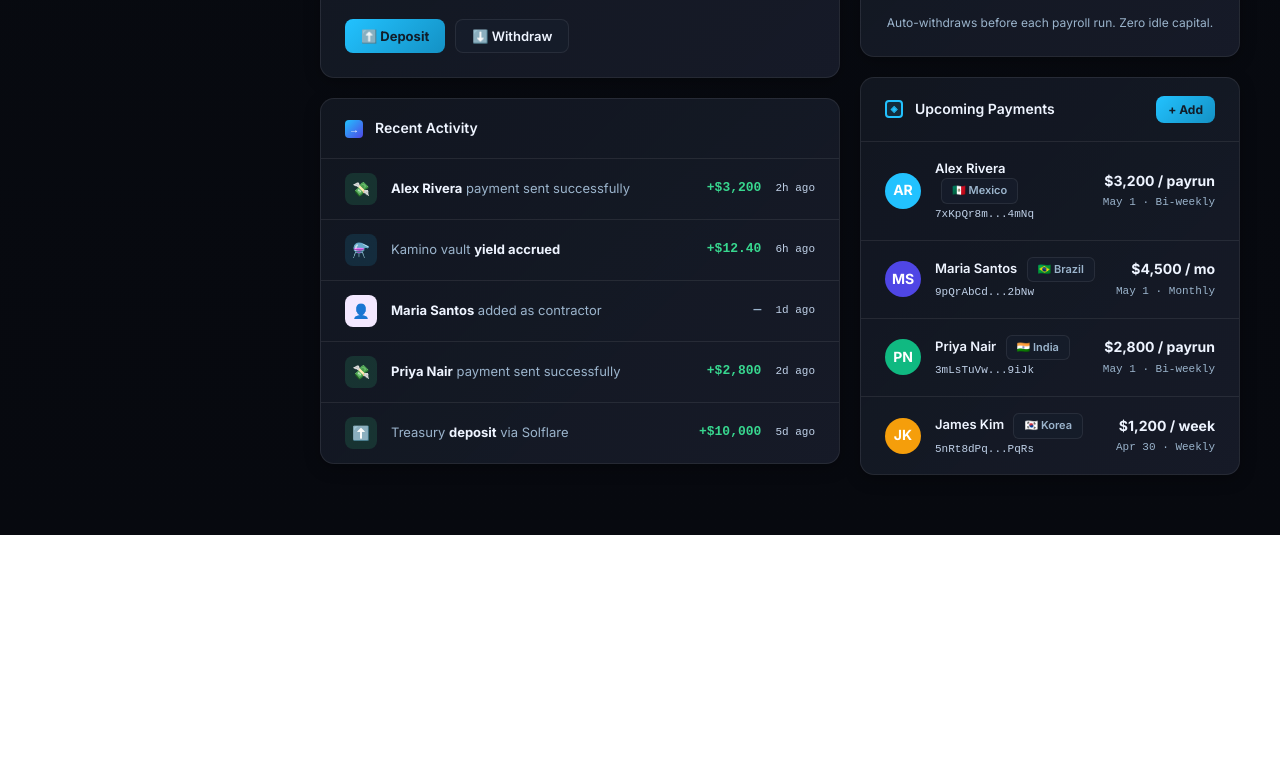
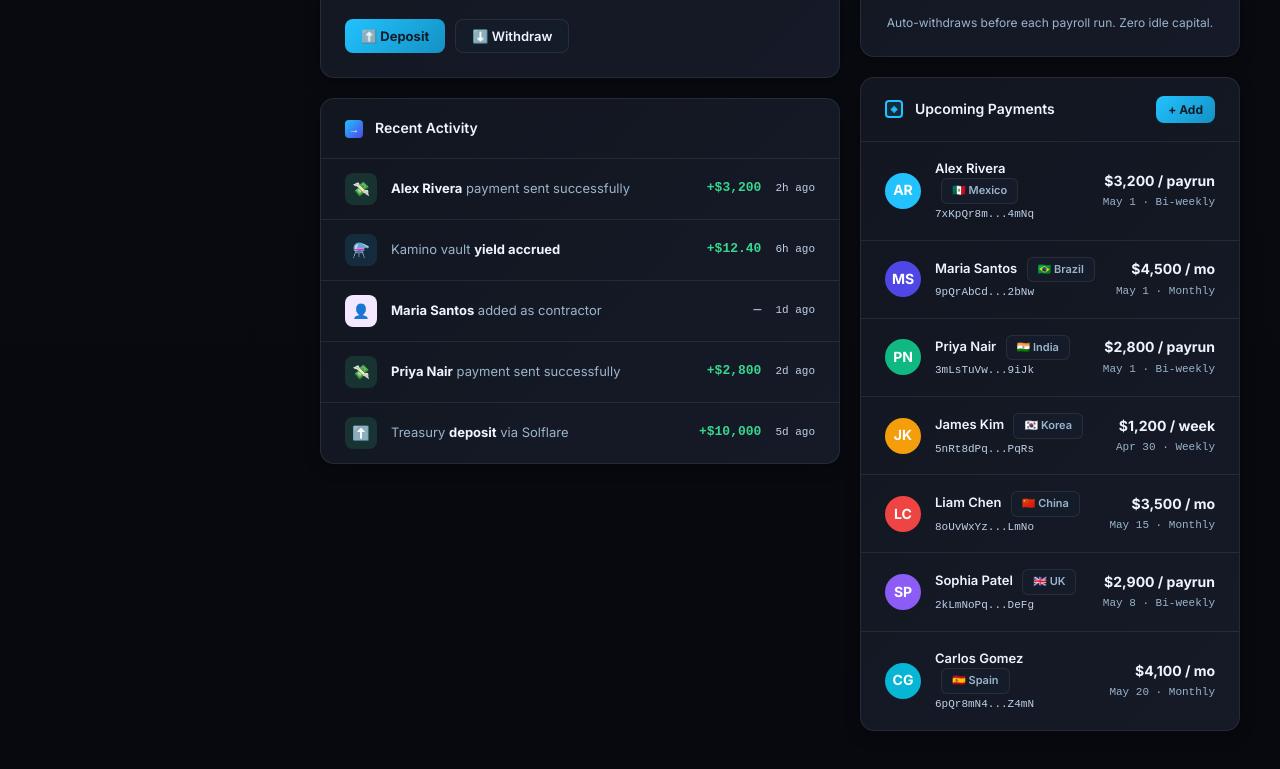
Before and after one commit to LordKaiRex/paystream, a website: page index.html in a window 1280 px wide. Shown: the part 975-1744 px from the top of the page. Before the commit the page ends 1510 px from the top, so only its background shows below. Drawn offline with Linux system fonts and the light colour scheme; no server answers.

Commit message:
Add 3 more sample default payments

```diff
--- a/index.html
+++ b/index.html
@@ -1755,6 +1755,39 @@
       country: "🇰🇷 Korea",
       avatarBg: "#F59E0B",
       initials: "JK"
+    },
+    {
+      id: "pay_005",
+      contractorName: "Liam Chen",
+      contractorWallet: "8oUvWxYz4mNq7xKpQr8mN4aBcDeFgH9iJkLmNo",
+      amountUSDC: 3500,
+      frequency: "monthly",
+      nextPaymentDate: "May 15",
+      country: "🇨🇳 China",
+      avatarBg: "#EF4444",
+      initials: "LC"
+    },
+    {
+      id: "pay_006",
+      contractorName: "Sophia Patel",
+      contractorWallet: "2kLmNoPqRsTuVwXyZ4mNq7xKpQr8mN4aBcDeFg",
+      amountUSDC: 2900,
+      frequency: "biweekly",
+      nextPaymentDate: "May 8",
+      country: "🇬🇧 UK",
+      avatarBg: "#8B5CF6",
+      initials: "SP"
+    },
+    {
+      id: "pay_007",
+      contractorName: "Carlos Gomez",
+      contractorWallet: "6pQr8mN4aBcDeFgH9iJkLmNoPqRsTuVwXyZ4mN",
+      amountUSDC: 4100,
+      frequency: "monthly",
+      nextPaymentDate: "May 20",
+      country: "🇪🇸 Spain",
+      avatarBg: "#06B6D4",
+      initials: "CG"
     }
   ];
 
```
